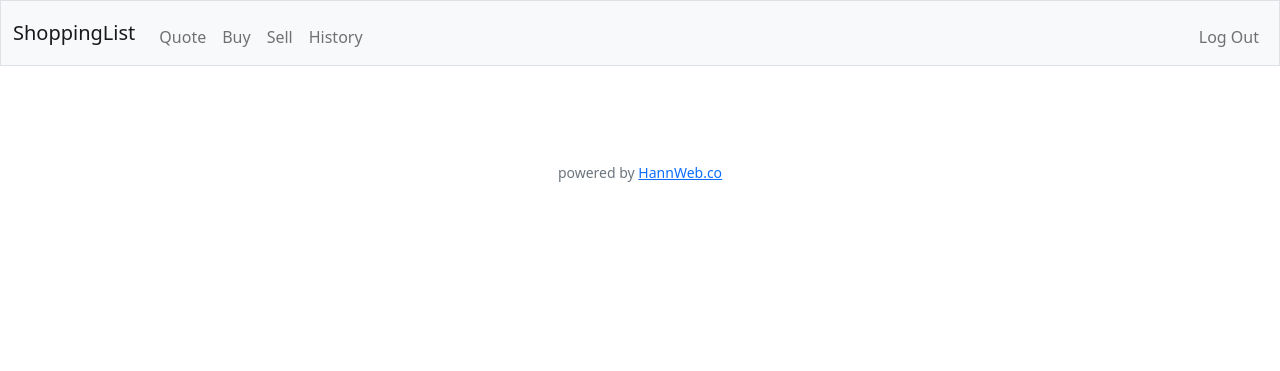
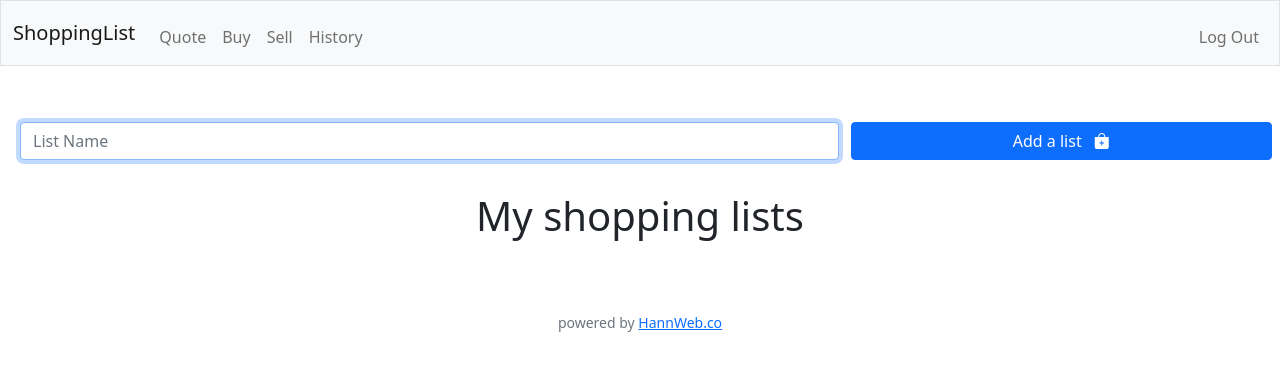
Before and after one commit to HannWeb/shoplist, a Flask app: page /dashboard in a window 1280 px wide. Shown: the top 371 px of the page. Run offline with Flask 3, Linux system fonts and the light colour scheme; the visitor is signed in with stand-in values (Sample User, id 1); data that the repository does not hold is empty.

Commit message:
Add: db connection, login, signup, lists, dashboard

```diff
--- a/app.py
+++ b/app.py
@@ -1,9 +1,8 @@
-from mysql.connector import (connection)
-from flask import Flask, flash, redirect, render_template, request, session
+from flask import Flask, flash, redirect, render_template, request, session, url_for
 from flask_session import Session
 from werkzeug.security import check_password_hash, generate_password_hash
 
-from helpers import apology, login_required
+from helpers import apology, login_required, db, read_db_response, validate_field
 
 # Configure application
 app = Flask(__name__)
@@ -14,6 +13,7 @@ app.config["SESSION_TYPE"] = "filesystem"
 Session(app)
 
 # Configure database
+db = db()
 
 
 @app.after_request
@@ -31,33 +31,183 @@ def index():
     return render_template("index.html")
 
 
-@app.route("/dashboard")
+@app.route("/dashboard", methods=["GET", "POST"])
+@login_required
 def dashboard():
     """landing page when logged in"""
-    return render_template("dashboard.html")
+    if request.method == "POST":
+        # Ensure username was submitted
+        if not request.form.get("name"):
+            return apology("A list name should be provided", 400)
+        # Ensure user us logged in
+        if not session["user_id"]:
+            return redirect("/login")
+
+        # Write list on the database
+        cursor = db.cursor()
+        add_lists = "INSERT INTO lists (name, user_id) VALUES (%s, %s)"
+        data_lists = (request.form.get("name"), session["user_id"])
+        cursor.execute(add_lists, data_lists)
+        db.commit()
+        cursor.close()
+        return redirect("/dashboard")
+    else:
+        cursor = db.cursor()
+        query_user = "SELECT id, name FROM lists WHERE user_id = %s"
+        cursor.execute(query_user, [session["user_id"]])
+        data = read_db_response(cursor)
+        return render_template("dashboard.html", lists=data)
 
 
-@app.route("/login")
+@app.route("/login", methods=["GET", "POST"])
 def login():
     """log in"""
-    return render_template("login.html")
+    # Forget any user_id
+    session.clear()
+
+    if request.method == "POST":
+        # Ensure username was submitted
+        if not request.form.get("username"):
+            return apology("must provide username", 400)
+        # Ensure password was submitted
+        if not request.form.get("password"):
+            return apology("must provide password", 400)
+        # ensure username does exist in the database.
+        cursor = db.cursor()
+        query_user = "SELECT * FROM users WHERE username = %s"
+        cursor.execute(query_user, [request.form.get("username")])
+        data = read_db_response(cursor)
+        if len(data) != 1 or not check_password_hash(data[0][2], request.form.get("password")):
+            return apology("invalid username and/or password", 403)
+
+        # Remember which user has logged in
+        session["user_id"] = data[0][0]
+        session["first_name"] = data[0][3]
+        session["last_name"] = data[0][3]
+        return redirect("/dashboard")
+
+    else:
+        return render_template("login.html")
 
 
-@app.route("/signup")
+@app.route("/signup", methods=["GET", "POST"])
 def signup():
     """sign up"""
-    return render_template("signup.html")
+    if request.method == "POST":
+        # Ensure Name was submitted
+        if not request.form.get("first_name"):
+            return apology("Must provide first name", 400)
+        if not request.form.get("last_name"):
+            return apology("Must provide last name", 400)
+        # Ensure username was submitted
+        if not request.form.get("username"):
+            return apology("must provide username", 400)
+        # Ensure password was submitted
+        if not request.form.get("password"):
+            return apology("must provide password", 400)
+        # Ensure password was submitted
+        if not request.form.get("confirmation"):
+            return apology("Must provide a password confirmation", 400)
+        # store variables for management
+        first_name = request.form.get("first_name")
+        last_name = request.form.get("last_name")
+        username = request.form.get("username")
+        password = request.form.get("password")
+        confirmation = request.form.get("confirmation")
+
+        # ensure username does exist in the database.
+        cursor = db.cursor()
+        query_user = "SELECT username FROM users WHERE username = %s"
+        cursor.execute(query_user, [username])
+        data = read_db_response(cursor)
+        if len(data) >= 1:
+            return apology("Username not available", 400)
+        # write data on db
+        cursor = db.cursor()
+        add_user = "INSERT INTO users (first_name, last_name, username, hash) VALUES (%s, %s, %s, %s )"
+        data_user = (first_name, last_name, username, generate_password_hash(password))
+        cursor.execute(add_user, data_user)
+        user_id = cursor.lastrowid
+        db.commit()
+        cursor.close()
+        session["user_id"] = user_id
+        session["first_name"] = first_name
+        session["last_name"] = last_name
+        return redirect("/dashboard")
+    else:
+        return render_template("signup.html")
 
 
-@app.route("/new_product")
+@app.route("/new_product", methods=["GET", "POST"])
+@login_required
 def new_product():
-    """form to capture the new product"""
-    return render_template("new_product.html")
+    if request.method == "POST":
+        # list of fields
+        fields = ["barcode", "name", "quantity", "price", "store"]
+
+        # Ensure all fields were submitted
+        for field in fields:
+            if not request.form.get(field):
+                print("field ", field, ": ", request.form.get(field))
+                return apology(f"Must provide {field}", 400)
+
+        # Assign variable to form data
+        barcode = request.form.get("barcode")
+        name = request.form.get("name")
+        category = request.form.get("category")
+        package = 0 if not request.form.get("package") else request.form.get("package")
+        pkg_units = 0 if not request.form.get("pkg_units") else request.form.get("pkg_units")
+        in_cart = 1  # need to figure it out
+
+        # Ensure product not exist in the database
+        cursor = db.cursor()
+        query_product = "SELECT id FROM products WHERE barcode = %s AND user_id = %s"
+        data_product = (barcode, session["user_id"])
+        cursor.execute(query_product, data_product)
+        data = read_db_response(cursor)
+
+        # Open data base session
+        cursor = db.cursor()
+
+        # if it is a new product add product
+        if len(data) == 0:
+            # Add product
+            add_product = "insert into products (barcode, name, category, user_id) values (%s, %s, %s, %s)"
+            data_product = (barcode, name, category, session["user_id"])
+            cursor.execute(add_product, data_product)
+            # save product id:
+            session["product_id"] = cursor.lastrowid
+        else:
+            update_product = "UPDATE products SET name=%s, category=%s WHERE barcode=%s AND user_id=%s"
+            product_data = (name, category, barcode, session["user_id"])
+            cursor.execute(update_product, product_data)
+            # save product id:
+            session["product_id"] = data[0][0]
+
+        # add price
+        add_price = "insert into prices " \
+                    "(product_id, store_id, package," \
+                    "package_units, user_id, list_id, in_cart, price, quantity) " \
+                    "values (%s, %s, %s, %s, %s, %s, %s, %s, %s)"
+        # store product id value
+        data_price = (session.get("product_id"), 1, package, pkg_units, session["user_id"],
+                      session["list_id"], in_cart, request.form.get("price"), request.form.get("quantity"))
+        cursor.execute(add_price, data_price)
+        db.commit()
+        cursor.close()
+        # TODO: how not store the same price multiple times (updating the product of the same day?)
+        return redirect(url_for("products_list", list_id=session.get("list_id")))
+    else:
+        return render_template("new_product.html")
 
 
 @app.route("/list")
 def products_list():
-    """show list current or the one selected"""
+    # TODO: display products in a list, if more than instance of the same product. show the latest
+    print(request.args)
+    if "list_id" not in request.args:
+        return apology("Invalid List", 400)
+    session["list_id"] = request.args.get("list_id")
     return render_template("list.html")
 
 
--- a/helpers.py
+++ b/helpers.py
@@ -1,3 +1,5 @@
+import mysql.connector
+from mysql.connector import errorcode
 from flask import redirect, render_template, session
 from functools import wraps
 
@@ -29,3 +31,41 @@ def login_required(f):
             return redirect("/login")
         return f(*args, **kwargs)
     return decorated_function
+
+
+# Configure database
+def db():
+    try:
+        config = {"user": "hannqzwz_superuser", "password": "7a_GG@5z$azU",
+                  "host": "127.0.0.1",
+                  "port": "3306",
+                  "database": "hannqzwz_shop"}
+        cnx = mysql.connector.connect(**config)
+        print(f"connected on port {config['port']}")
+    except mysql.connector.Error as err:
+        if err.errno == errorcode.ER_ACCESS_DENIED_ERROR:
+            print("Something is wrong with your user name or password")
+        elif err.errno == errorcode.ER_BAD_DB_ERROR:
+            print("Database does not exist")
+        else:
+            print(err)
+    else:
+        return cnx
+
+
+def read_db_response(cursor):
+    data = []
+    for value in cursor:
+        data.append(value)
+    cursor.close()
+    return data
+
+
+def validate_field(source, field_name):
+    if source.method == "POST":
+        if not source.form.get(field_name):
+            print("source", source.form.get(field_name))
+            return apology("Must provide barcode", 400)
+
+    if source.method == "GET":
+        print(source.args)
--- a/templates/dashboard.html
+++ b/templates/dashboard.html
@@ -1,9 +1,32 @@
 {% extends "layout.html" %}
 
 {% block title %}
-    Dashboard
+Dashboard
 {% endblock %}
-    dashboard when logged in
+dashboard when logged in
 {% block main %}
 
+<form class=" row p-2 px-2 align-items-center" action="/dashboard" method="post">
+    <div class="col-8">
+        <input autocomplete="off" autofocus class="form-control" id="name" name="name" placeholder="List Name"
+               type="text">
+    </div>
+    <button class="btn btn-primary col-4" type="submit">
+        Add a list
+        <i class="bi bi-bag-plus-fill ps-2"></i>
+    </button>
+</form>
+<h1 class="mt-4">My shopping lists</h1>
+
+<section class="list-group py-2">
+    {% for list in lists %}
+    <a href={{url_for("products_list",list_id=lists[0][0])}} class="list-group-item list-group-item-action active"
+       id={{lists[0][0]}}>
+        {{lists[0][1]}}
+    </a>
+    {% endfor %}
+
+</section>
+
+
 {%endblock%}
--- a/templates/new_product.html
+++ b/templates/new_product.html
@@ -49,14 +49,14 @@ New Product
                    placeholder="Store Name / location" type="text">
         </div>
         <div class="form-check col-7 text-left">
-            <input class="form-check-input" type="checkbox" value="" id="package">
+            <input class="form-check-input" type="checkbox" value="1" id="package" name="package">
             <label class="form-check-label" for="package">
                 Is package?
             </label>
         </div>
         <div class="col-6">
-            <input class="form-control mx-auto" id="package_units" name="store"
-                   placeholder="Store Name / location" type="text">
+            <input class="form-control mx-auto" id="pkg_units" name="pkg_units"
+                   placeholder="Units in Package" type="text">
         </div>
         <div class="col-6">
             <input class="form-control mx-auto" disabled id="unit_price" name="store"
```
Also changed, not shown: templates/list.html (+15 -1 lines), templates/signup.html (+7 -5 lines).
